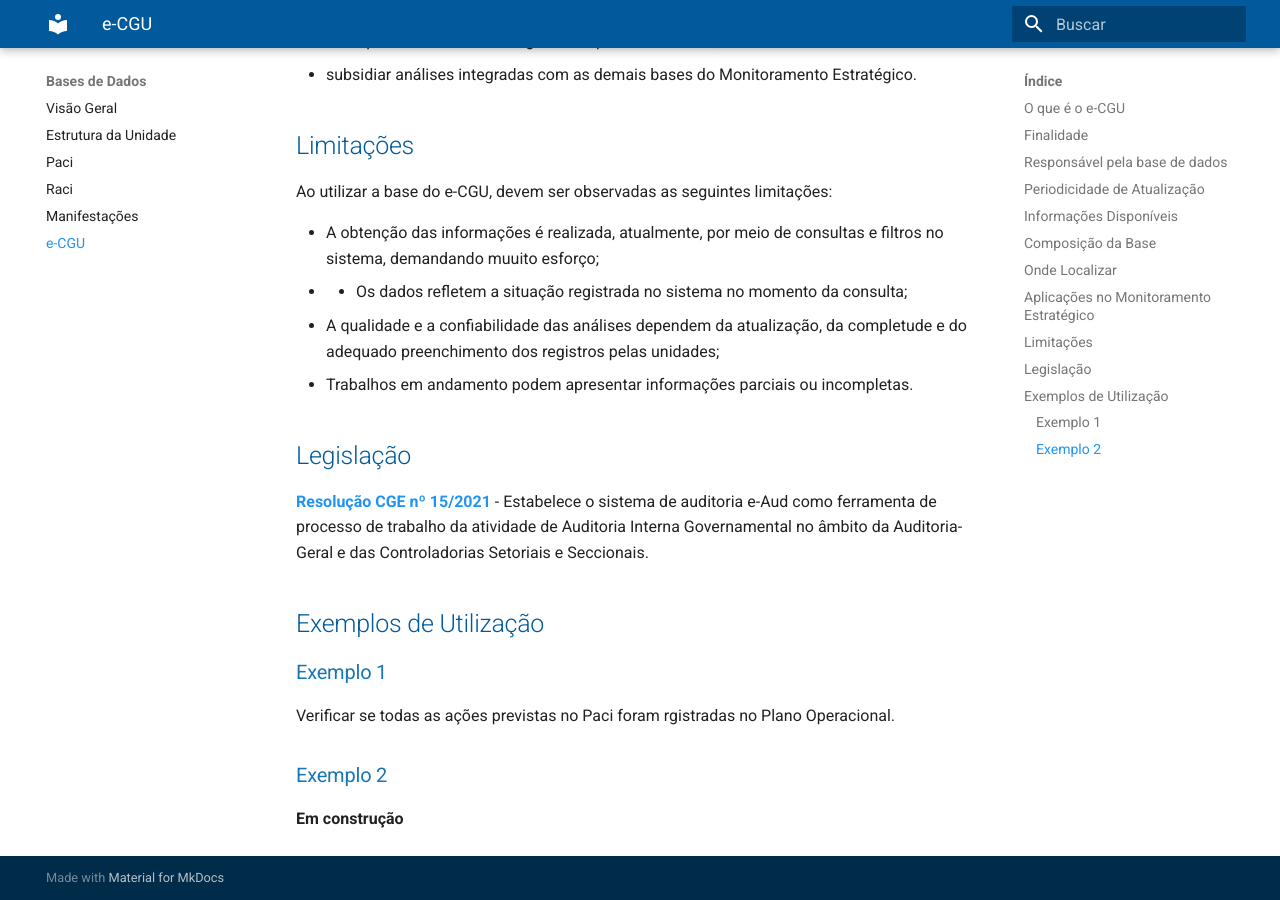
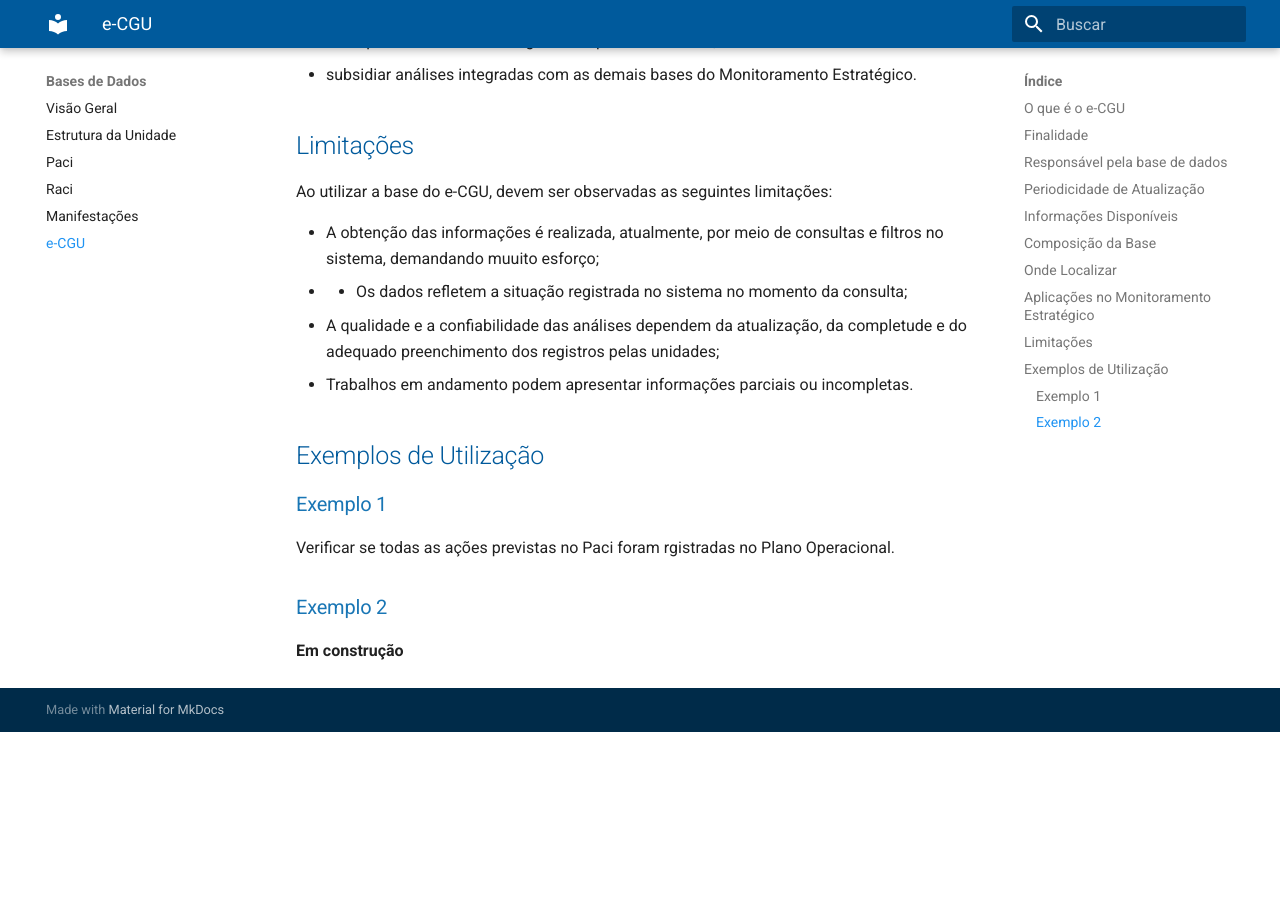
Before and after one commit to CGEMG-AHCS/guia-monitoramento-estrategico, an MkDocs documentation site: the page built from docs/bases-dados/e-cgu.md, in a window 1280 px wide and 900 px high, scrolled down 1991 px. Built offline with MkDocs 1.6.1 and Material for MkDocs 9.7.7, drawn with Linux system fonts in a browser that asks for light colours; after the commit the page ends 2723 px from its top, so only the background shows below that.

Commit message:
Remove legislation section from e-cgu.md
Removed legislation section related to CGE resolution.

```diff
--- a/docs/bases-dados/e-cgu.md
+++ b/docs/bases-dados/e-cgu.md
@@ -69,10 +69,6 @@
 - A qualidade e a confiabilidade das análises dependem da atualização, da completude e do adequado preenchimento dos registros pelas unidades;
 - Trabalhos em andamento podem apresentar informações parciais ou incompletas.
 
-## Legislação
-
-**[Resolução CGE nº 15/2021](https://www.pesquisalegislativa.mg.gov.br/LegislacaoCompleta.aspx?cod=195373&marc=)** - Estabelece o sistema de auditoria e-Aud como ferramenta de processo de trabalho da atividade de Auditoria Interna Governamental no âmbito da Auditoria-Geral e das Controladorias Setoriais e Seccionais.
-
 ## Exemplos de Utilização
 
 ### Exemplo 1
```
